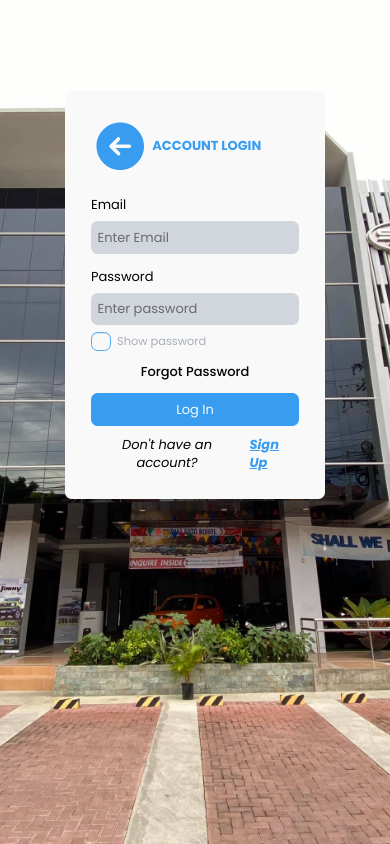
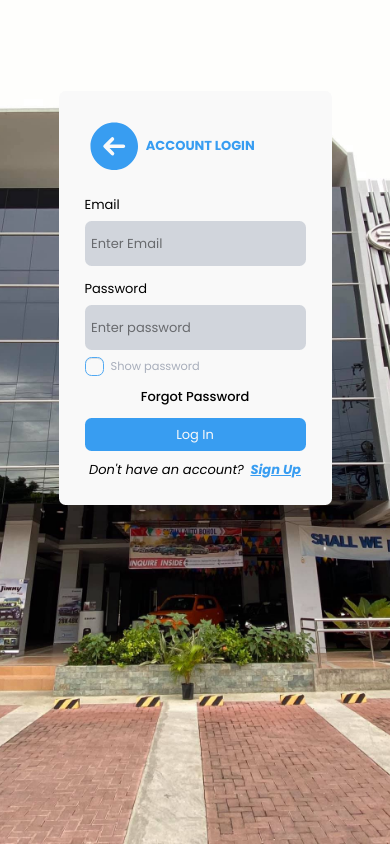
Before and after one commit to smctdev/Request-Form-Next-Js, a Next.js app: page /login in a window 390 px wide. Built offline with nearby package versions, Linux system fonts and the light colour scheme; no server answers.

Commit message:
fixed design on mobile in request feedbacks and inputs fixed heights

```diff
--- a/src/app/(views)/(auth)/login/page.tsx
+++ b/src/app/(views)/(auth)/login/page.tsx
@@ -52,19 +52,19 @@ const Login = () => {
   };
 
   const inputStyle =
-    "w-full lg:max-w-[417px] lg:h-[56px] md:h-10 p-2 bg-gray-300 rounded-lg text-black focus:outline-none focus:ring-1 focus:ring-primary";
+    "w-full lg:max-w-[417px] h-[45px] p-2 bg-gray-300 rounded-lg text-black focus:outline-none focus:ring-1 focus:ring-primary";
   return (
     <div className="flex flex-row bg-[#FFFFFF] text-black">
       <div className="relative flex items-center justify-center w-full p-8 bg-center bg-cover lg:w-1/2">
         <Image
           className="absolute inset-0 z-0 object-cover w-full h-screen lg:hidden"
-          width={100}
-          height={100}
+          width={0}
+          height={0}
           src={building}
           alt="photo"
         />
 
-        <div className="lg:max-w-[481px] bg-white md:max-w-sm max-w-xs w-full lg:mt-0  mt-20  bg-opacity-90 p-8 rounded-lg z-10 lg:m-0 m-10 ">
+        <div className="lg:max-w-[481px] bg-white md:max-w-[430px] w-full lg:mt-0 mt-20  bg-opacity-90 p-8 rounded-lg z-10 lg:m-0 m-10 ">
           <h1 className="text-primary font-bold lg:!text-[32px] md:!text-2xl mb-6 text-left lg:mt-0 ">
             <Link href="/" className="transition hover:text-[#38bdf1]">
               <ArrowLeftCircleIcon className="inline w-18 h-18" />
@@ -150,7 +150,7 @@ const Login = () => {
             </div>
             <div className="relative flex items-center justify-center">
               <button
-                className="cursor-pointer bg-primary text-white px-4 rounded-lg w-full lg:max-w-[417px] lg:h-[56px] h-10"
+                className="cursor-pointer bg-primary text-white px-4 rounded-lg w-full lg:max-w-[417px] lg:h-[45px] h-10"
                 type="submit"
                 disabled={loading || !!errors.email || !!errors.password}
               >
--- a/src/app/(views)/(auth)/registration/page.tsx
+++ b/src/app/(views)/(auth)/registration/page.tsx
@@ -48,7 +48,7 @@ const schema = z
 const fieldStyle = "flex flex-col md:flex-row gap-4";
 const headerStyle = "lg:text-lg text-base mb-2";
 const inputStyle =
-  "w-full  lg:h-[56px] md:h-10  p-2 bg-gray-300 rounded-lg  autofill-input text-black";
+  "w-full h-[45px] p-2 bg-gray-300 rounded-lg  autofill-input text-black";
 
 const Registration = () => {
   const router = useRouter();
@@ -234,7 +234,7 @@ const Registration = () => {
         <Image
           height={0}
           width={0}
-          className="absolute inset-0 z-0 hidden object-cover w-full h-screen md:block lg:hidden"
+          className="absolute inset-0 z-0 object-cover w-full h-screen md:block lg:hidden"
           src={building}
           alt=""
         />
@@ -408,7 +408,7 @@ const Registration = () => {
                       render={({ field }) => (
                         <select
                           {...field}
-                          className="w-full lg:h-[56px] md:h-10 p-2 bg-gray-300 rounded-lg"
+                          className="w-full h-[45px] p-2 bg-gray-300 rounded-lg"
                         >
                           <option value="" hidden>
                             Select Position
@@ -454,7 +454,7 @@ const Registration = () => {
                       render={({ field }) => (
                         <select
                           {...field}
-                          className="w-full p-2 lg:h-[56px] md:h-10 bg-gray-300 rounded-lg"
+                          className="w-full p-2 h-[45px] bg-gray-300 rounded-lg"
                           onChange={(e) => {
                             field.onChange(e);
                             handleBranchCodeChange(Number(e.target.value));
@@ -496,7 +496,7 @@ const Registration = () => {
                       <input
                         {...field}
                         readOnly
-                        className="w-full lg:h-[56px] md:h-10 p-2 bg-gray-300 rounded-lg"
+                        className="w-full h-[45px] p-2 bg-gray-300 rounded-lg"
                       />
                     )}
                   />
@@ -563,7 +563,7 @@ const Registration = () => {
 
             <div className="relative flex items-center justify-center">
               <button
-                className="cursor-pointer bg-primary text-white px-4 rounded-lg w-full lg:h-[56px] h-10"
+                className="cursor-pointer bg-primary text-white px-4 rounded-lg w-full lg:h-[45px] h-10"
                 type="submit"
                 onClick={() => setLoading(!loading)}
               >
--- a/src/app/page.tsx
+++ b/src/app/page.tsx
@@ -34,7 +34,7 @@ const Home = () => {
           />
         ) : (
           <div className="flex flex-col gap-8 md:flex-row">
-            <div className="space-y-8 w-1/2">
+            <div className="space-y-8 md:w-1/2">
               <Form
                 setSubmitted={setSubmitted}
                 setSuccessMessage={setSuccessMessage}
```
